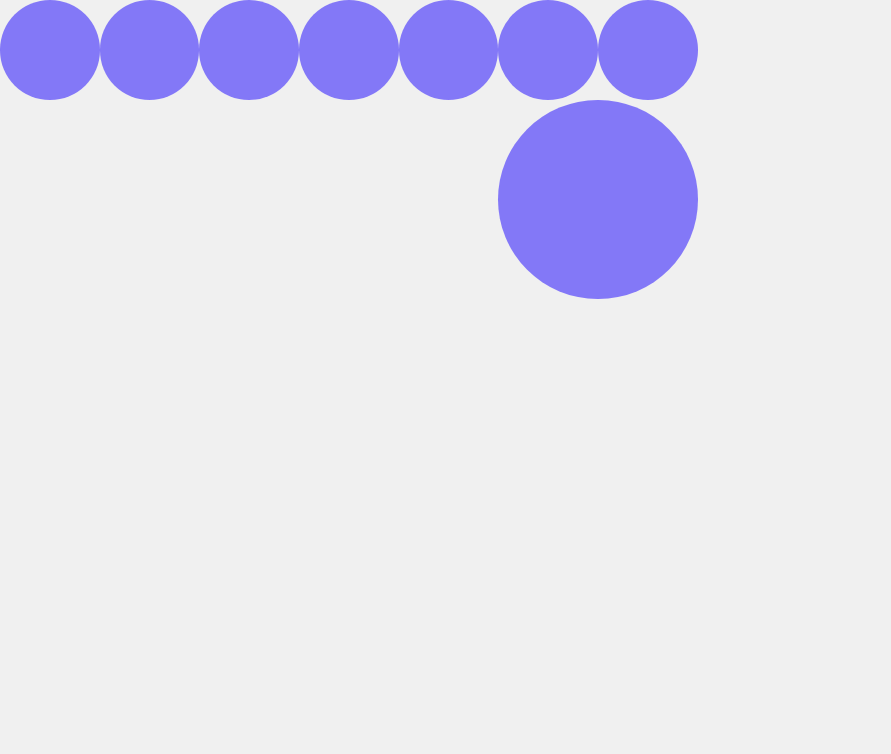
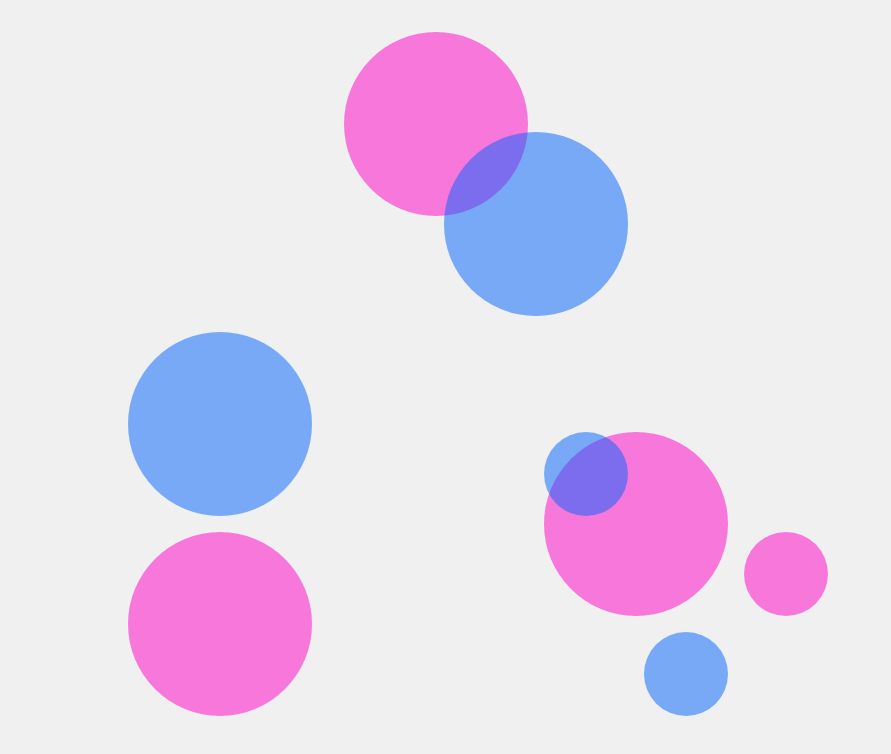
Before and after one commit to AMarlonG/Overlap, a plain HTML site: page index.html in a window 1280 px wide. Shown: the whole page, without its empty margins (0-891 px from the left). Drawn offline with Linux system fonts and the light colour scheme; files whose address does not match are found by name.

Commit message:
Finished 1st day of playing

```diff
--- a/css/calc.css
+++ b/css/calc.css
@@ -1,6 +1,13 @@
 
 
 :root {
+    /* Colors */
     --clr-blue: rgba(24, 3, 255, 0.5);
     --clr-yellow: rgba(255, 219, 3, 0.5);
+
+    /* Gap space */
+    --space-3xs-xs:clamp(0.25rem, calc(0.01rem + 1.20vw), 1.06rem);
+
+    /* Font */
+    --step-4: clamp(2.44rem, calc(2.12rem + 1.59vw), 3.36rem);
 }
--- a/css/main.css
+++ b/css/main.css
@@ -22,6 +22,7 @@ body {
     background-color: #F0F0F0;
     font-family: 'Josefin Sans', sans-serif;
     font-size: var(--step-0);
+    list-style-type: none;
 }
 
 img,
@@ -32,21 +33,71 @@ svg {
     display: block;
 }
 
-.grid {
+.container {
     display: grid;
-    grid-template-columns: repeat(8, minmax(5ch, 10ch));
-    grid-template-rows: repeat(8, minmax(5ch, 10ch));
-
+    grid-template-columns: 0.5fr 1fr 2fr 1.5fr;
+    grid-template-rows: 2rem 2fr 0.5fr;
 }
 
-div {
-    max-width: 20ch;
+.grid {
+    grid-area: 2 / 2 / span 1 / span 2;
+    display: grid;
+    grid-template-columns: repeat(8, auto);
+    grid-template-rows: repeat(8, auto);
+    gap: var(--space-3xs-xs);
+    max-width: 700px;
     aspect-ratio: 1 / 1;
-    border-radius: 50%;
-    background-color: var(--clr-blue);
 }
 
-div:nth-child(1) {
+li {
+    z-index: 2;
+    border-radius: 50%;
+    background: rgba(0, 100, 255, 0.5);
+    max-width: 25ch;
+    aspect-ratio: 1 / 1;
+}
+
+li:nth-child(2n+1) {
+    background: rgba(255, 0, 200, 0.5);
+    z-index: 1;
+}
+
+li:nth-child(1) {
+    grid-row: 1 / span 2;
+    grid-column: 4 / span 2;
+}
+
+li:nth-child(2) {
     grid-row: 2 / span 2;
+    grid-column: 5 / span 2;
+}
+
+li:nth-child(3) {
+    grid-row: 6 / span 2;
+    grid-column: 1 / span 2;
+}
+
+li:nth-child(4) {
+    grid-row: 4 / span 2;
+    grid-column: 1 / span 2;
+}
+
+li:nth-child(5) {
+    grid-row: 5 / span 2;
     grid-column: 6 / span 2;
 }
+
+li:nth-child(6) {
+    grid-row: 5 / span 1;
+    grid-column: 6 / span 1;
+}
+
+li:nth-child(7) {
+    grid-row: 6 / span 1;
+    grid-column: 8 / span 1;
+}
+
+li:nth-child(8) {
+    grid-row: 7 / span 1;
+    grid-column: 7 / span 1;
+}
--- a/index.html
+++ b/index.html
@@ -9,17 +9,16 @@
     <link rel="stylesheet" href="./css/main.css">
 </head>
 <body>
-
-    <main>
+    <main class="container">
         <article class="grid">
-            <div></div>
-            <div></div>
-            <div></div>
-            <div></div>
-            <div></div>
-            <div></div>
-            <div></div>
-            <div></div>
+            <li></li>
+            <li></li>
+            <li></li>
+            <li></li>
+            <li></li>
+            <li></li>
+            <li></li>
+            <li></li>
         </article>
     </main>
 
```
